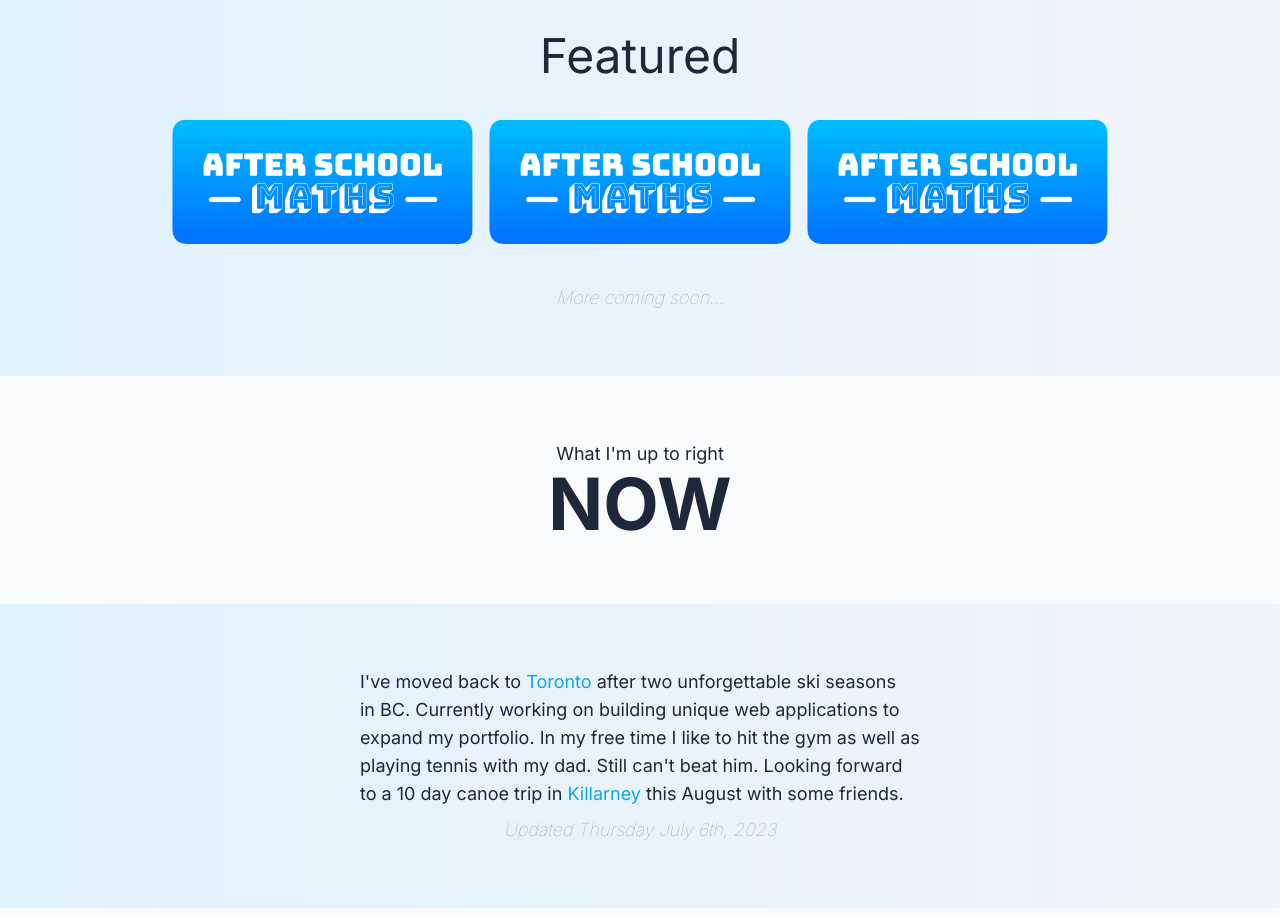
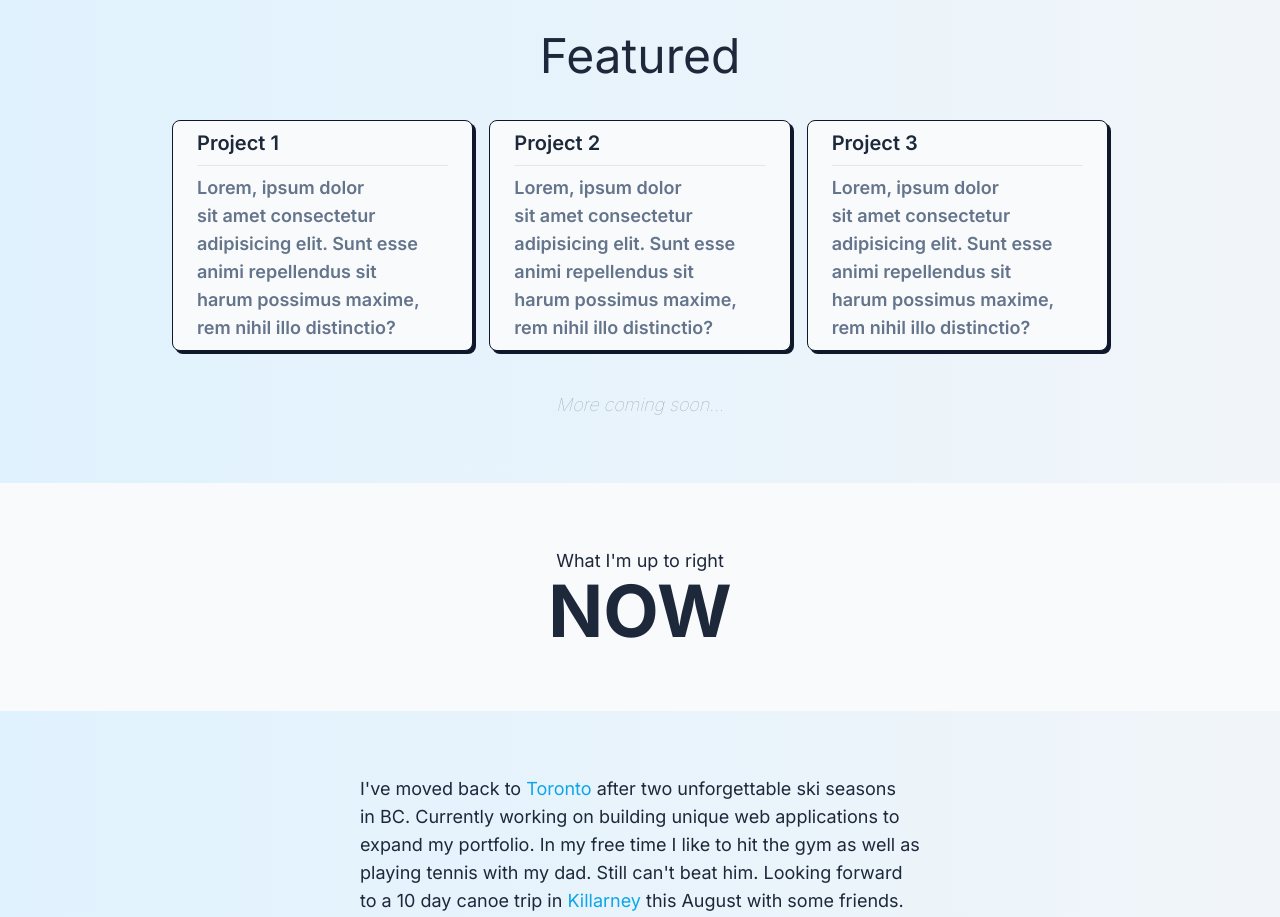
Before and after one commit to robharding/Portfolio2, a Next.js app: page / in a window 1280 px wide. Shown: the part 1060-1977 px from the top of the page. Built offline with nearby package versions, Linux system fonts and the light colour scheme.

Commit message:
Changed featured projects cards

```diff
--- a/src/app/page.tsx
+++ b/src/app/page.tsx
@@ -87,25 +87,34 @@ export default async function Home() {
       <section className="flex bg-gradient-to-r from-sky-100 to-slate-100 py-16 w-full">
         <div className="w-full flex flex-col gap-10 justify-center">
           <h3 className="sm:text-5xl text-4xl text-center w-full">Featured</h3>
-          <div className="grid grid-cols-1 sm:grid-cols-3 gap-4 max-w-[1000px] mx-auto w-full px-8">
-            <a
-              href=""
-              className="relative flex flex-col overflow-hidden cursor-pointer hover:-translate-x-[3px] duration-200 hover:-translate-y-[3px]"
-            >
-              <Image src={asm2} alt="" className="object-fit" />
-            </a>
-            <a
-              href=""
-              className="relative flex flex-col overflow-hidden cursor-pointer hover:-translate-x-[3px] duration-200 hover:-translate-y-[3px]"
-            >
-              <Image src={asm2} alt="" className="object-fit" />
-            </a>
-            <a
-              href=""
-              className="relative flex flex-col overflow-hidden cursor-pointer hover:-translate-x-[3px] duration-200 hover:-translate-y-[3px]"
-            >
-              <Image src={asm2} alt="" className="object-fit" />
-            </a>
+          <div className="grid grid-cols-1 sm:grid-cols-3 gap-8 sm:gap-4 max-w-[1000px] mx-auto w-full px-8">
+            <div className="cursor-pointer font-semibold py-2 px-6 flex flex-col gap-2 rounded-lg duration-200 shadow-custom hover:-translate-x-1 hover:-translate-y-1 bg-slate-50 hover:bg-white border-slate-900 border border-1">
+              <h1 className="text-xl">Project 1</h1>
+              <hr />
+              <Balancer className="text-slate-500">
+                Lorem, ipsum dolor sit amet consectetur adipisicing elit. Sunt
+                esse animi repellendus sit harum possimus maxime, rem nihil illo
+                distinctio?
+              </Balancer>
+            </div>
+            <div className="cursor-pointer font-semibold py-2 px-6 flex flex-col gap-2 rounded-lg duration-200 shadow-custom hover:-translate-x-1 hover:-translate-y-1 bg-slate-50 hover:bg-white border-slate-900 border border-1">
+              <h1 className="text-xl">Project 2</h1>
+              <hr />
+              <Balancer className="text-slate-500">
+                Lorem, ipsum dolor sit amet consectetur adipisicing elit. Sunt
+                esse animi repellendus sit harum possimus maxime, rem nihil illo
+                distinctio?
+              </Balancer>
+            </div>
+            <div className="cursor-pointer font-semibold py-2 px-6 flex flex-col gap-2 rounded-lg duration-200 shadow-custom hover:-translate-x-1 hover:-translate-y-1 bg-slate-50 hover:bg-white border-slate-900 border border-1">
+              <h1 className="text-xl">Project 3</h1>
+              <hr />
+              <Balancer className="text-slate-500">
+                Lorem, ipsum dolor sit amet consectetur adipisicing elit. Sunt
+                esse animi repellendus sit harum possimus maxime, rem nihil illo
+                distinctio?
+              </Balancer>
+            </div>
           </div>
           <p className="text-slate-400 text-center font-thin italic">
             More coming soon...
```
